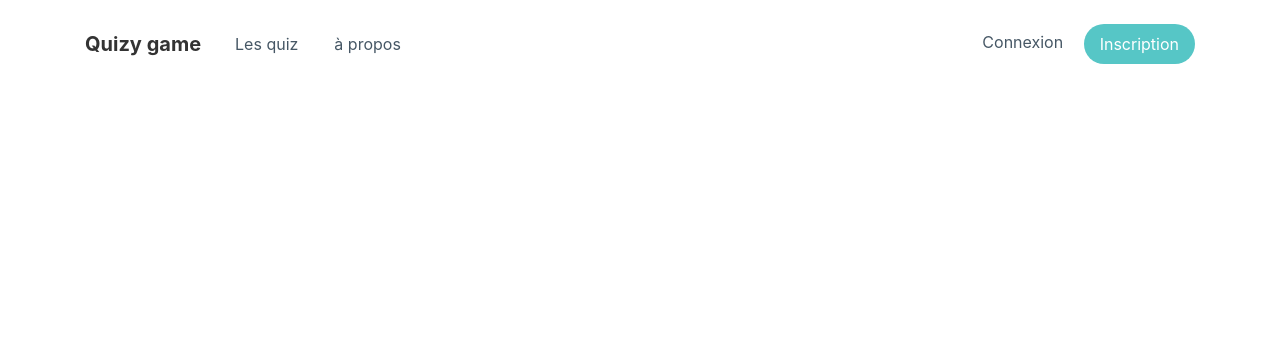
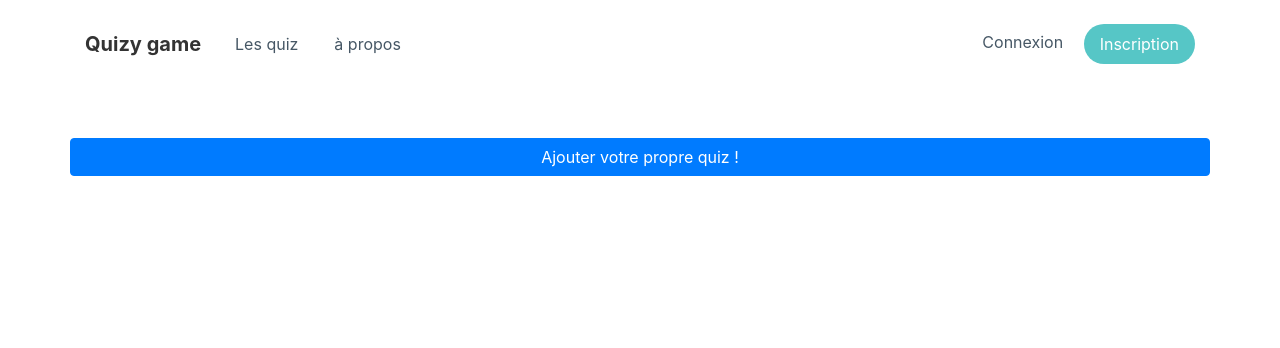
Before and after one commit to Theo0x1337/Quiz, a Symfony app: template templates/quiz.html.twig in a window 1280 px wide. Shown: the top 348 px of the page. Run offline with Twig, Linux system fonts and the light colour scheme; the template is opened without the code that fills it, so the values that code supplies are empty; some libraries are stand-ins or nearby versions.

Commit message:
Update quiz.html.twig

```diff
--- a/templates/quiz.html.twig
+++ b/templates/quiz.html.twig
@@ -6,6 +6,9 @@
 {% endblock %}
 
 {% block content %}
+
+
+
     <div class="container" id="cards">
         <div class="row">
             {% for quiz in quizzes %}
@@ -16,18 +19,26 @@
                             <h6 class="text-muted card-subtitle mb-2">{{ quiz.sousTitre }}</h6>
                             <p class="card-text">{{ quiz.description }}<br><br><br></p>
 
-                            <a href="{{ path('play',{'id':quiz.id}) }}">
-                            <button class="btn btn-primary btn-block">Jouer</button>
-                            </a>
+                            <div class="row">
+                                <div class="col-4">
+                                    <a href="{{ path('play',{'id':quiz.id}) }}">
+                                        <button class="btn btn-primary btn-block">Jouer</button>
+                                    </a>
+                                </div>
+                                <div class="col-8">
+                                    <a href="{{ path('ajouter-question',{'id':quiz.id}) }}">
+                                        <button class="btn btn-secondary btn-block">Ajouter une question</button>
+                                    </a>
+                                </div>
+                            </div>
 
-                            <br>
-                            <form method="post">
-                                <input class="btn btn-primary btn-block" type="button" value="Ajouter une question">
-                            </form>
                         </div>
                     </div>
                 </div>
             {% endfor %}
+
+            <bouton class="btn btn-primary btn-block text-center">Ajouter votre propre quiz !</bouton>
         </div>
     </div>
+
 {% endblock %}
```
